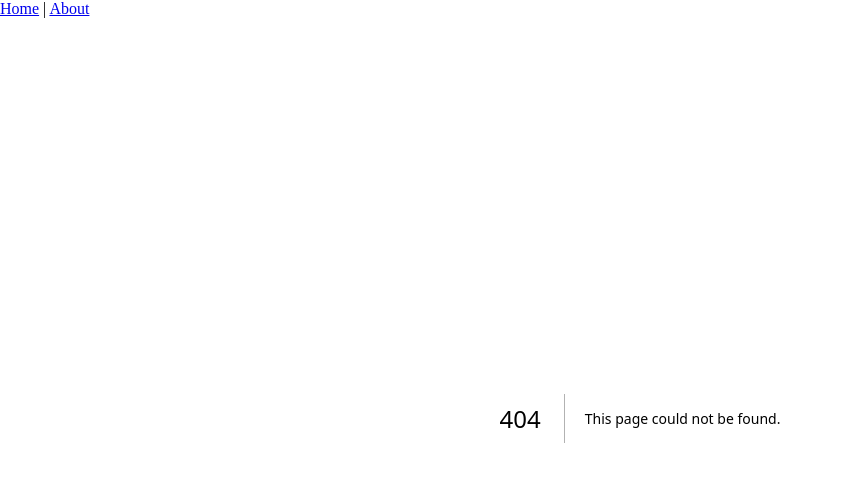
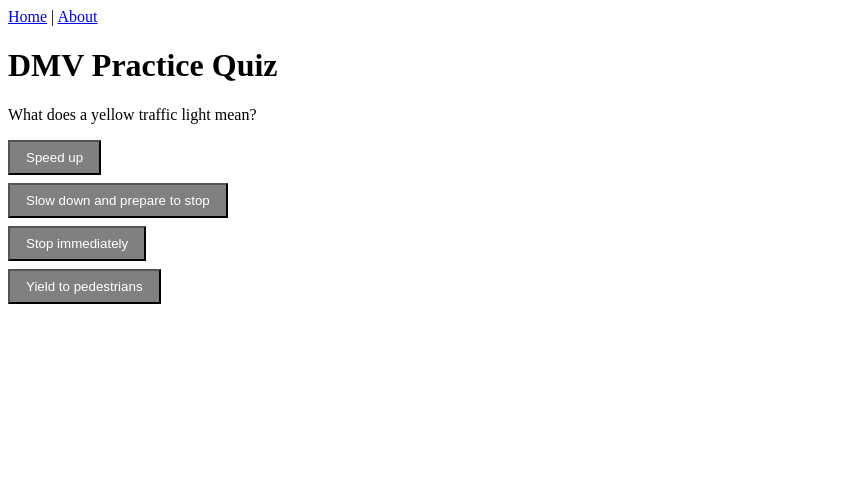
Before and after one commit to Mirwes-Hakimi/farsi-english-dmv, a Next.js app: page /quiz in a window 1280 px wide. Before the commit this address had no page. Shown: the top 482 px of the page, without its empty margins (0-843 px from the left). Built offline with nearby package versions, Linux system fonts and the light colour scheme.

Commit message:
add quiz page, data fetching, and API routes

```diff
--- a/src/app/layout.tsx
+++ b/src/app/layout.tsx
@@ -8,7 +8,7 @@
     return (
         <html lang="en">
 
-            <body>
+            <body suppressHydrationWarning>
                 <nav>
                     <a href="/">Home</a>
                     {" | "}
--- /dev/null
+++ b/src/app/quiz/page.tsx
@@ -0,0 +1,47 @@
+// this tells Next.js this is a client component
+"use client"
+
+// importing hooks only works in client component
+import { useState } from "react";
+
+export default function Quiz(){
+    // track which answer the user selected
+    const [selected, setSelected] = useState<string | null>(null)
+
+    // hardcoded questions for now openAI will generate these later
+    const question = "What does a yellow traffic light mean?"
+
+    const answers = [
+        "Speed up",
+        "Slow down and prepare to stop",
+        "Stop immediately",
+        "Yield to pedestrians"
+    ]
+
+    return (
+        <main>
+            <h1>DMV Practice Quiz</h1>
+            {/*display the question */}
+            <p>{question}</p>
+            {/* display each answer as a button */}
+            {answers.map((answer) => (
+                <button
+                  key={answer}
+                  onClick={() => setSelected(answer)}
+                  style={{
+                    display: "block",
+                    margin: "8px 0",
+                    padding:"8px 16px",
+                    /// highlight selected answer
+                    background: selected === answer ? "blue" : "gray",
+                    color: "white",
+                    cursor: "pointer"
+
+                  }}
+                  > {answer} </button>
+            ))}
+            {/* show selected answer only if somthing is selected*/}
+            {selected && <p>You selected: {selected}</p>}
+        </main>
+    )
+}
```
Also changed, not shown: src/app/about/page.tsx (deleted, +0 -24 lines), src/app/page.tsx (+34 -7 lines).
